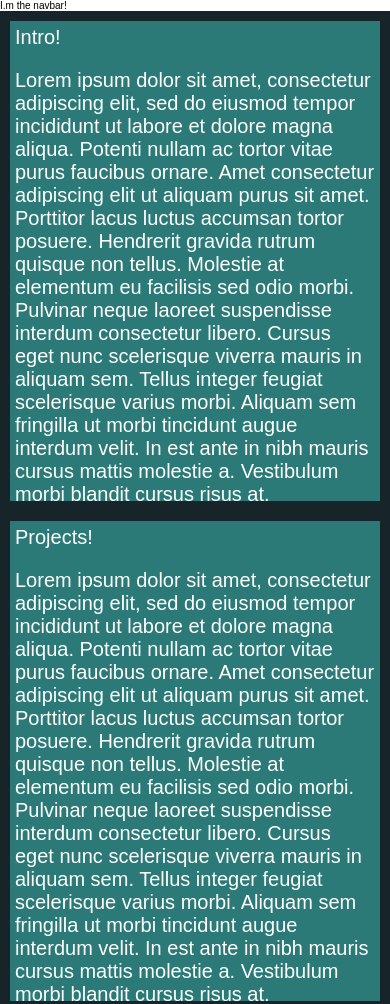
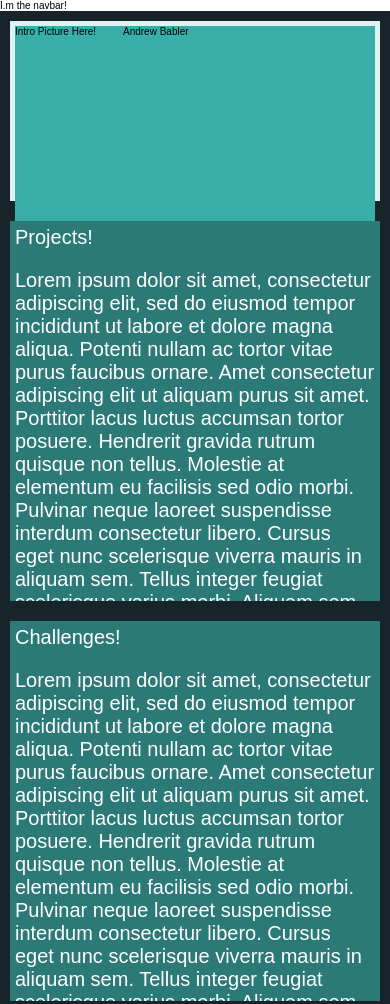
Before and after one commit to Yuugen64/00001_PortfolioWebsite, a plain HTML site: page index.html in a window 390 px wide. Shown: the top 1004 px of the page. Drawn offline with Linux system fonts and the light colour scheme.

Commit message:
[004-0.0.2]: Fixing Mobile Grid >> Trying to seperate the global grid out into areas that make sense for the overall flow for the website.

```diff
--- a/index.html
+++ b/index.html
@@ -25,33 +25,20 @@
     <main class="global-grid" id="global-grid">
 
         <!-- Intro -->
-        <section class="intro" id="intro">
-            Intro!
+        <section class="intro-grid" id="intro-grid">
 
-            <p>Lorem ipsum dolor sit amet, consectetur adipiscing elit, sed do eiusmod tempor
-                incididunt ut labore et dolore magna aliqua. Potenti nullam ac tortor vitae
-                purus faucibus ornare. Amet consectetur adipiscing elit ut aliquam purus sit amet.
-                Porttitor lacus luctus accumsan tortor posuere. Hendrerit gravida rutrum quisque
-                non tellus. Molestie at elementum eu facilisis sed odio morbi. Pulvinar neque
-                laoreet suspendisse interdum consectetur libero. Cursus eget nunc scelerisque
-                viverra mauris in aliquam sem. Tellus integer feugiat scelerisque varius morbi.
-                Aliquam sem fringilla ut morbi tincidunt augue interdum velit. In est ante in
-                nibh mauris cursus mattis molestie a. Vestibulum morbi blandit cursus risus at.
-                Ullamcorper sit amet risus nullam eget felis. Ridiculus mus mauris vitae ultricies
-                leo integer. Viverra accumsan in nisl nisi scelerisque eu ultrices. Odio ut
-                sem nulla pharetra diam sit. Enim praesent elementum facilisis leo vel.
+            <section class="introPicture" id="introPicture">
+                Intro Picture Here!
+            </section>
 
-                Venenatis lectus magna fringilla urna porttitor. Rhoncus aenean vel elit
-                scelerisque mauris pellentesque pulvinar pellentesque habitant. Morbi tristique
-                senectus et netus et. Amet risus nullam eget felis eget nunc lobortis mattis.
-                Nulla at volutpat diam ut venenatis tellus. Est ante in nibh mauris cursus
-                mattis molestie. Penatibus et magnis dis parturient montes nascetur. Ut porttitor
-                leo a diam sollicitudin. Aliquam malesuada bibendum arcu vitae elementum curabitur
-                vitae nunc sed. At varius vel pharetra vel. Lectus quam id leo in. Tellus molestie
-                nunc non blandit massa enim nec. Eu mi bibendum neque egestas congue quisque egestas
-                diam in. Sed euismod nisi porta lorem mollis aliquam ut. Mattis pellentesque id
-                nibh tortor id aliquet. Semper quis lectus nulla at volutpat. Volutpat consequat
-                mauris nunc congue nisi vitae suscipit tellus mauris.</p>
+            <section class="introName" id="introName">
+                Andrew Babler
+            </section>
+
+            <section class="intoTitle" id="introTitle">
+                Software Developer
+            </section>
+
         </section>
 
         <!-- Projects -->
--- a/stylesheets/1_coreStyle.css
+++ b/stylesheets/1_coreStyle.css
@@ -23,7 +23,7 @@ a{
   text-decoration: none;
 }
 
-.intro, .projects, .challenges, .contact{
+.projects, .challenges, .contact{
   color: white;
   font-size: 2rem;
 
--- a/stylesheets/2_coreLayout.css
+++ b/stylesheets/2_coreLayout.css
@@ -5,7 +5,43 @@
 
     display: grid;
     grid-template-columns: 1fr;
-    grid-auto-rows: minmax(200px, 500px);
+    grid-auto-rows: 200px 400px 400px 400px;
 
     background-color: #17252A;
  }
+
+ .intro-grid{
+    display: grid;
+    grid-template-columns: .3fr .7fr;
+    grid-template-rows: 250px;
+    grid-template-areas:
+    "picture name"
+    "picture title";
+
+    padding-top: .5rem;
+    padding-right: .5rem;
+    padding-bottom: .5rem;
+    padding-left: .5rem;
+
+    margin-top: 1rem;
+    margin-right: 1rem;
+    margin-bottom: 1rem;
+    margin-left: 1rem;
+
+    background-color: #DEF2F1;
+ }
+
+ .introPicture{
+    grid-area: picture;
+    background-color: #3AAFA9;
+ }
+
+ .introName{
+    grid-area: name;
+    background-color: #3AAFA9;
+ }
+
+ .introTitle{
+    grid-area: title;
+    background-color: #3AAFA9;
+ }
```
